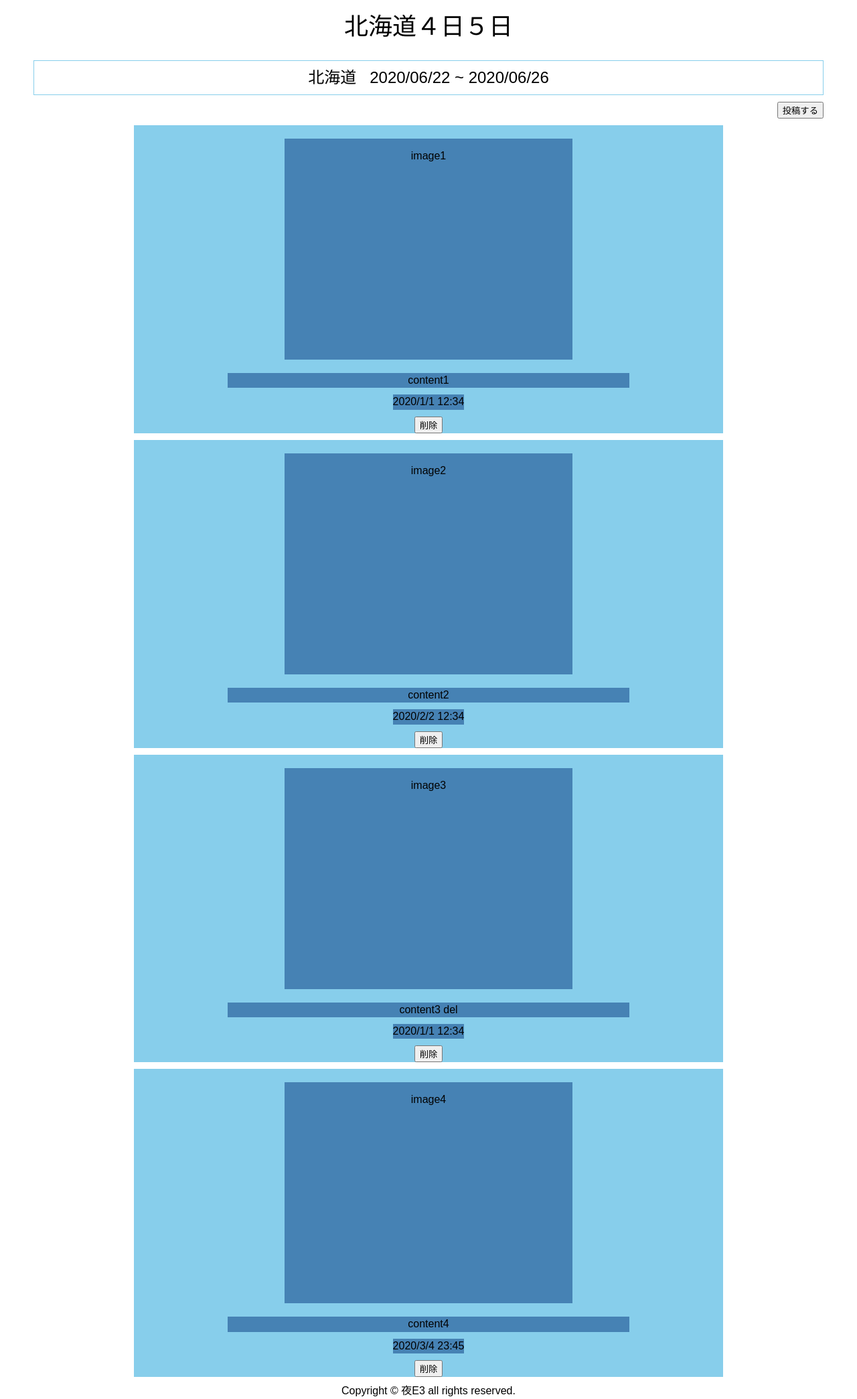
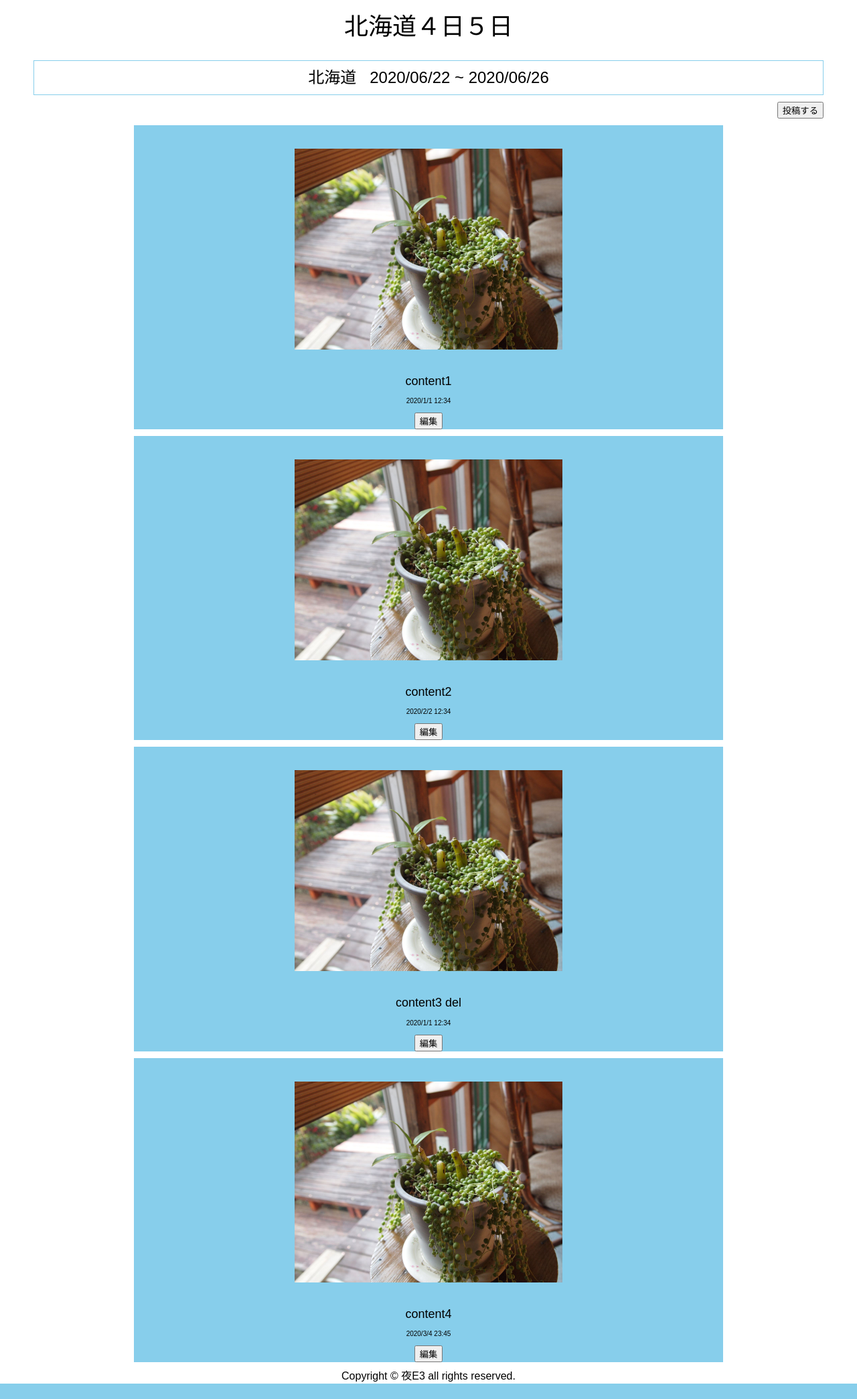
Before and after one commit to teraooooooo/Graduation-production, a Flask app: page /main in a window 1280 px wide. Shown: the part 50-2139 px from the top of the page at 67% size. After the commit the page ends 2116 px from the top, so only its background shows below. Run offline with Flask 2, Linux system fonts and the light colour scheme; data comes from the database, SQL or seed files in the repository.

Commit message:
画像エリアのサイズを調整。画像フォルダを作成。

```diff
--- a/static/css/style.css
+++ b/static/css/style.css
@@ -131,6 +131,7 @@ body {
     padding: 0 10px;
 }
 
+/* 記事詳細ページmain の設定 */
 .box3 {
     display: flex;
     justify-content: center;
@@ -141,21 +142,30 @@ body {
 }
 
 .item5 {
-    width: 400px;
-    height: 300px;
+    max-width: 400px;
+    max-height: 400px;
     margin: 20px;
     padding: 15px;
-    background-color: steelblue;
+    /* background-color: steelblue; */
+}
+
+.item5 img {
+    max-width: 400px;
+    max-height: 400px;
 }
 
 .item6 {
+    font-size: 18px;
     width: 600px;
-    background-color: steelblue;
+
+    /* background-color: steelblue; */
  }
 
  .item7 {
-     background-color: steelblue;
+     font-size: 10px;
      margin: 10px;
+     /* background-color: steelblue; */
+
  }
 
  /* ここから mypage  */
--- a/templates/main.html
+++ b/templates/main.html
@@ -14,10 +14,10 @@
     <!-- 記事はすべてDBからselect-->
     {% for item in story %}
     <div class="box3">
-      <div class="item5">{{item["image"]}}</div>
+      <div class="item5"><img src="/static/img/0003.jpg" alt="{{item['image']}}"></div>
       <div class="item6">{{item["content"]}}</div>
       <div class="item7">{{item["datetime"]}}</div>
-      <div class="item8"><button>削除</button></div>
+      <div class="item8"><button>編集</button></div>
     </div>
     {% endfor %}
 
```
Also changed, not shown: static/img/0001.jpg (added), static/img/0002.jpg (added), static/img/0003.jpg (added).
